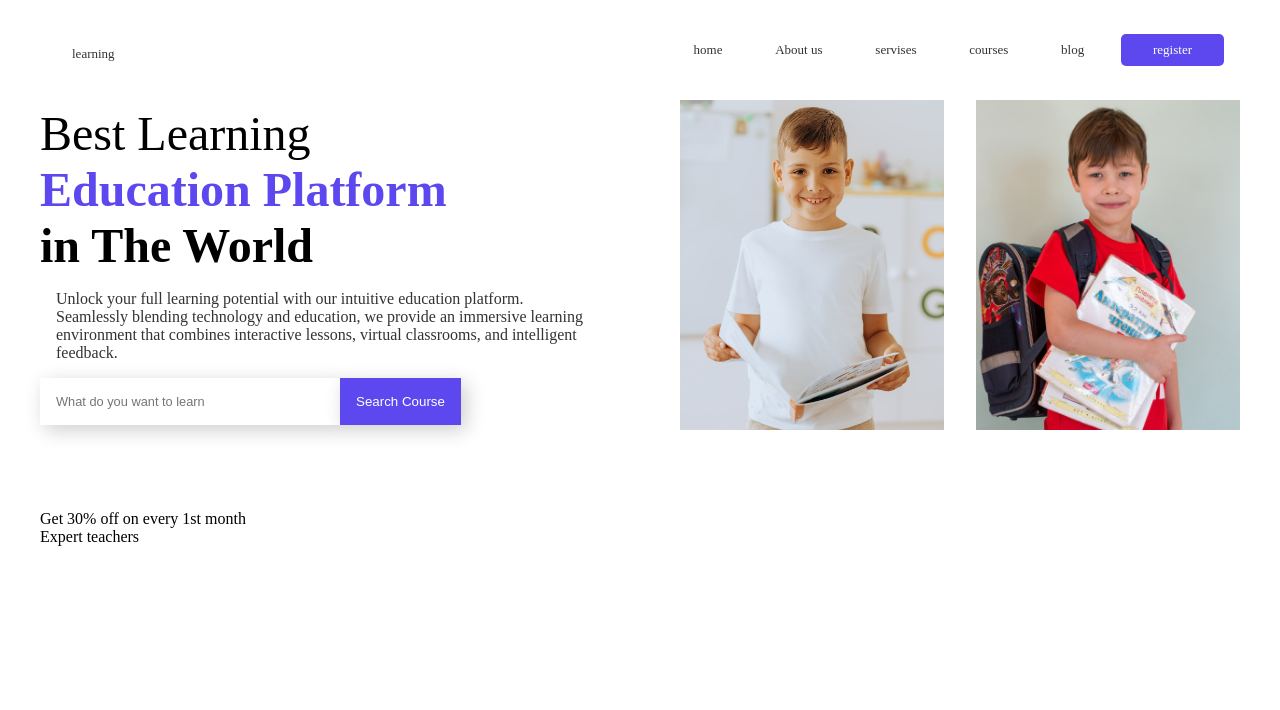
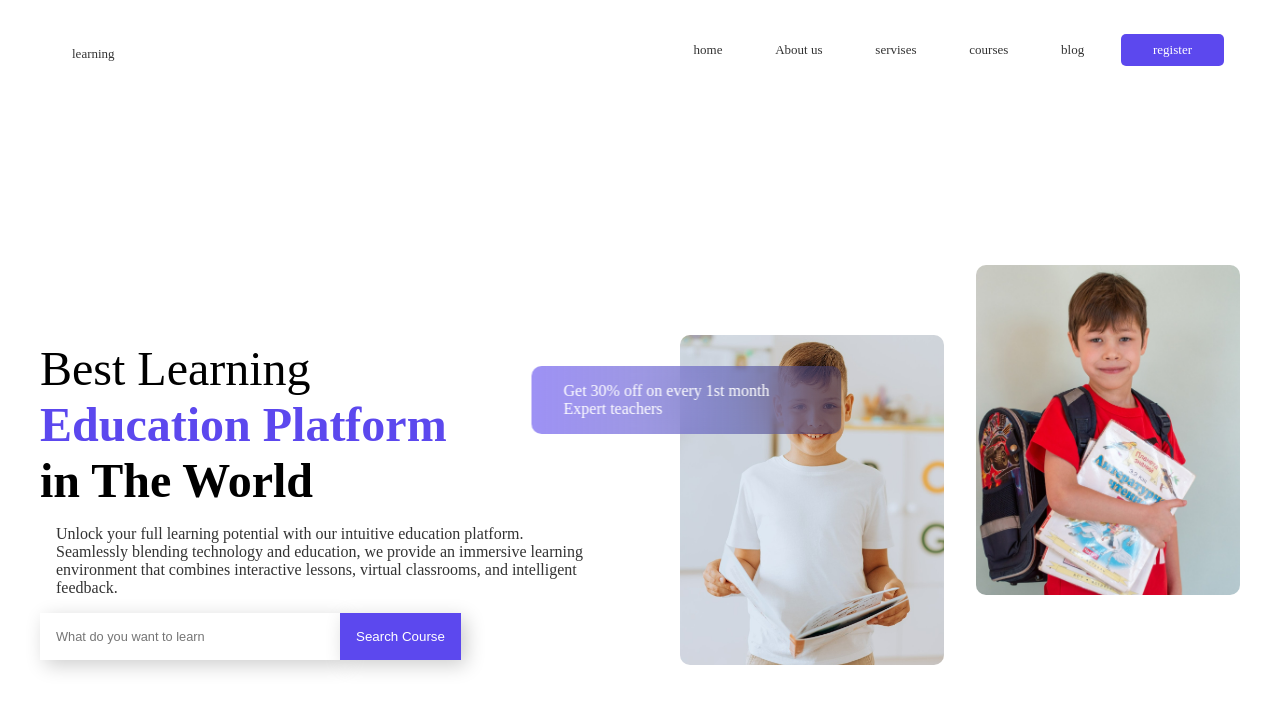
Before and after one commit to mytask2024/Elementary, a plain HTML site: page 05/index.html in a window 1280 px wide. Drawn offline with Linux system fonts and the light colour scheme.

Commit message:
update 5

```diff
--- a/05/style.css
+++ b/05/style.css
@@ -81,6 +81,7 @@ color: #5c48ee;
     max-width: 1200px;
     margin: auto;
     gap: 5rem;
+    min-height: 100vh;
  }
 .left_content_header{
     display: flex;
@@ -94,6 +95,7 @@ color: #5c48ee;
     grid-template-columns: repeat(2,1fr);
     gap: 2rem;
     place-content: center;
+    position: relative;
  }
 
  h1{
@@ -142,3 +144,36 @@ padding: 1rem;
 white-space: nowrap;
 box-shadow: 5px 5px 20px rgba(0, 0, 0, 0.2);
 }
+
+.right_content_header img:last-child{
+  transform: translateY(-70px);
+
+}
+
+
+.right_content_header img{
+    border-radius: 10px;
+}
+
+
+.content_img_text{
+
+    background: linear-gradient(to right , rgba(92,72,238,0.6),rgba(15,30,106,0.4));
+    backdrop-filter: blur(30px);
+    color: #fff;
+    padding: 1rem 2rem;
+    width: 100%;
+    max-width: 310px;
+    position: absolute;
+    top: 50%;
+    left: 50%;
+    transform: translate(-35%, -50%);
+    border-radius: 10px;
+
+
+}
+
+form > ul li{
+    margin-bottom: 0.5rem;
+    list-style: disc;
+}
```
